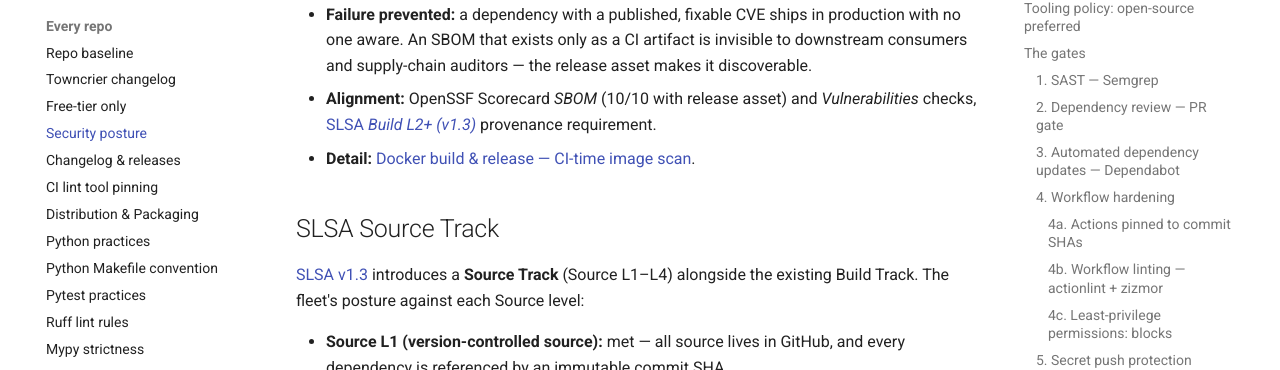
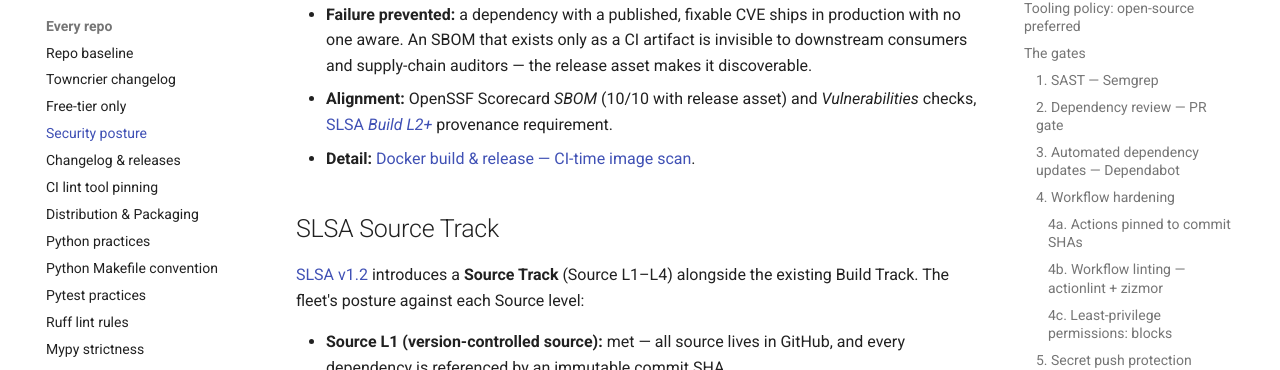
Before and after one commit to damien-robotsix/robotsix-standards, an MkDocs documentation site: the page built from docs/security-posture.md, in a window 1280 px wide and 900 px high, scrolled down 6263 px. Shown: the part 145-515 px from the top of the window. Built offline with MkDocs 1.6.1 and Material for MkDocs 9.7.7, drawn with Linux system fonts in a browser that asks for light colours; comment, search, counter and statistics services are not loaded.

Commit message:
ci: auto-fix revert SLSA v1.3 references back to v1.2 (v1.3 URLs 404)

```diff
--- a/docs/security-posture.md
+++ b/docs/security-posture.md
@@ -272,13 +272,13 @@ dependency vulnerability audit on every CI run.
   asset makes it discoverable.
 - **Alignment:** OpenSSF Scorecard *SBOM* (10/10 with release asset) and
   *Vulnerabilities* checks,
-  [SLSA *Build L2+ (v1.3)*](https://slsa.dev/spec/v1.3/requirements) provenance
+  [SLSA *Build L2+*](https://slsa.dev/spec/v1.2/requirements) provenance
   requirement.
 - **Detail:** [Docker build & release — CI-time image scan](docker-standard.md#ci-time-image-scan).
 
 ## SLSA Source Track
 
-[SLSA v1.3](https://slsa.dev/spec/v1.3/) introduces a **Source Track**
+[SLSA v1.2](https://slsa.dev/spec/v1.2/) introduces a **Source Track**
 (Source L1–L4) alongside the existing Build Track. The fleet's posture against
 each Source level:
 
```
